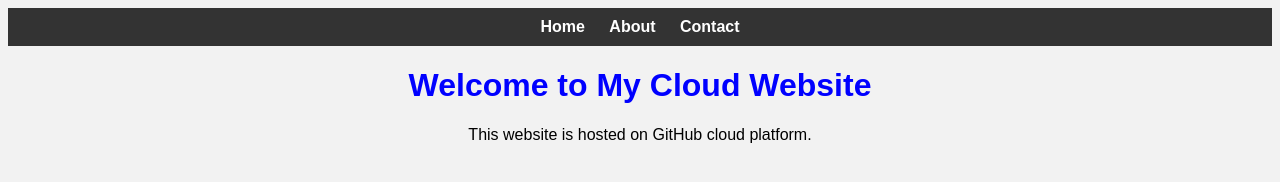
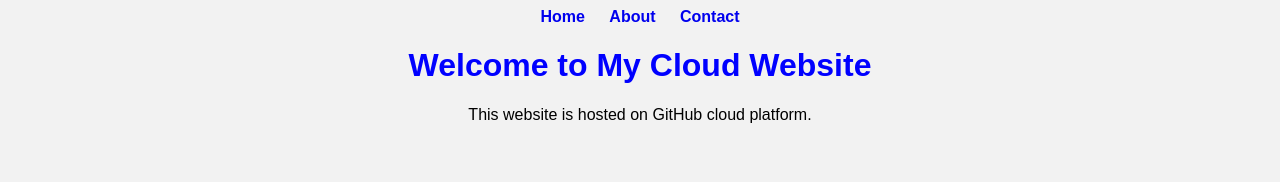
Before and after one commit to PasangYanji03/my_website, a plain HTML site: page index.html in a window 1280 px wide. Drawn offline with Linux system fonts and the light colour scheme.

Commit message:
Update style.css

```diff
--- a/style.css
+++ b/style.css
@@ -12,28 +12,4 @@ nav a{
 margin: 10px;
 text-decoration: none;
 font-weight: bold;
-}body {
-  font-family: Arial;
-  text-align: center;
-  background-color: #f2f2f2;
 }
-
-h1 {
-  color: blue;
-}
-
-nav {
-  background-color: #333;
-  padding: 10px;
-}
-
-nav a {
-  color: white;
-  margin: 10px;
-  text-decoration: none;
-  font-weight: bold;
-}
-
-nav a:hover {
-  color: #38bdf8;
-}
```
